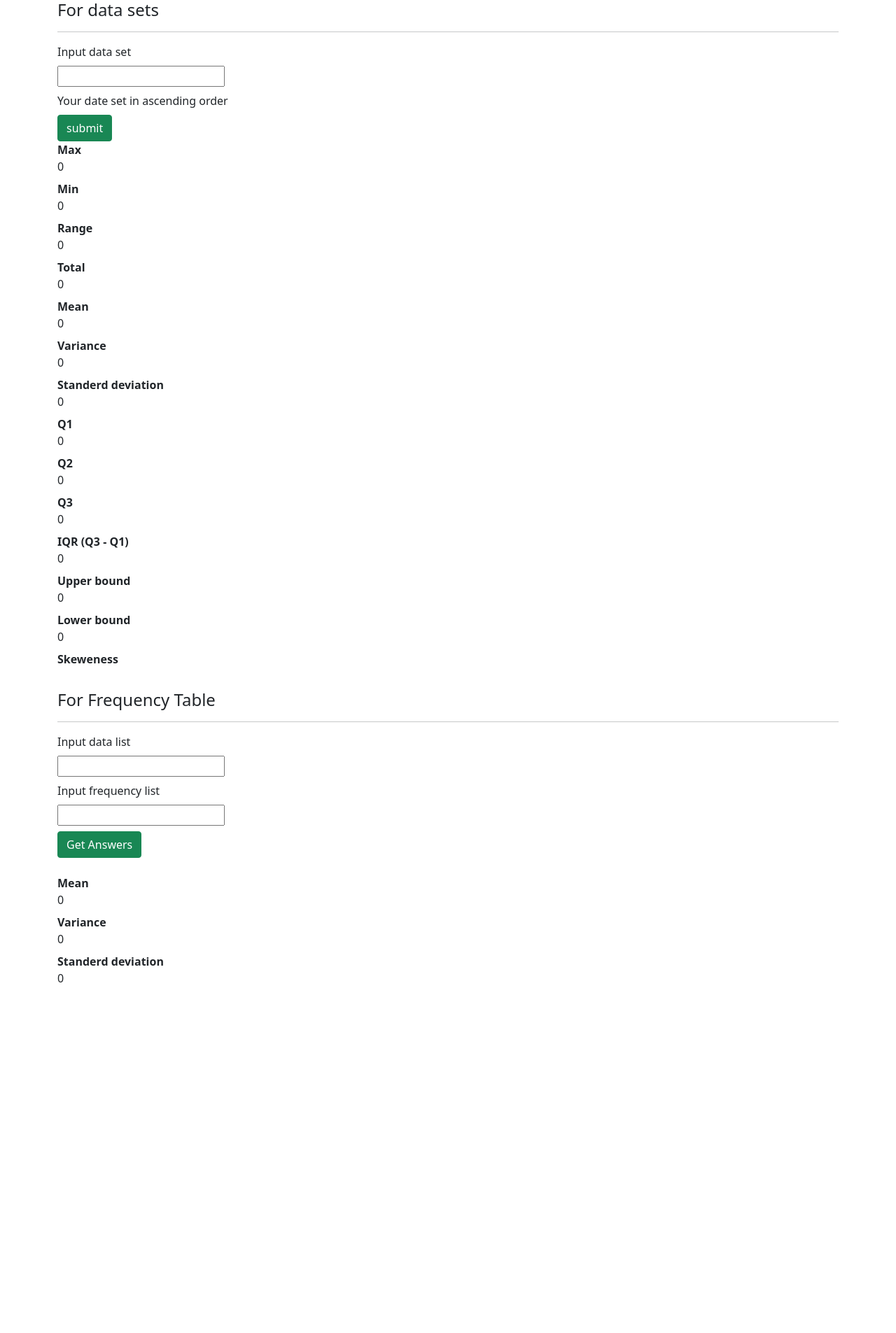
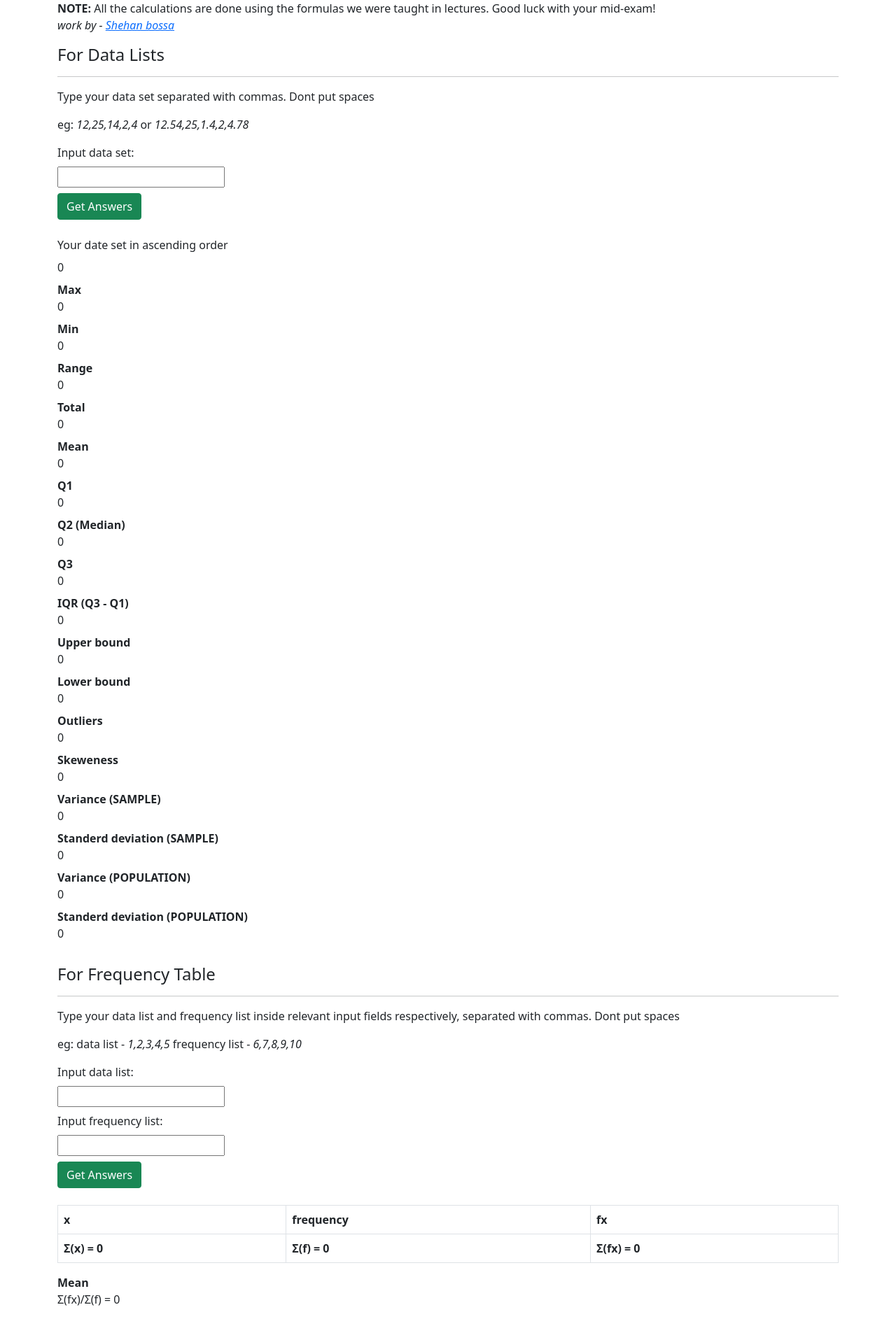
Before and after one commit to Shehanx86/ps-cal, a React (Create React App) app in the folder stat-cal/: page / in a window 1280 px wide. Shown: the top 1905 px of the page at 70% size. Before the commit the page ends 1418 px from the top, so only its background shows below. Built offline with nearby package versions, Linux system fonts and the light colour scheme.

Commit message:
finalized

```diff
--- a/stat-cal/src/App.js
+++ b/stat-cal/src/App.js
@@ -8,27 +8,32 @@ class Stat extends Component {
         super(props);
 
         this.state = {
+            disabled1: false,
             dataSet: '',
             dataList: [], //sorted list
             total: 0,
             mean: 0,
-            variance: 0,
-            standard_deviation: 0,
+            populationSD: 0,
+            sampleSD: 0,
+            sampleVariance: 0,
+            populationVariance: 0,
             Q1: 0,
             Q2: 0,
             Q3: 0,
             upperBound: 0,
             lowerBound: 0,
-            skewness: '',
+            skewness: '0',
             min: 0,
             max: 0,
             range: 0,
+            outliers: '0',
+            list: '0'
 
         }
     }
 
     handleChange = (e) => {
-        this.setState({dataSet: e.target.value});
+        this.setState({dataSet: e.target.value, disabled1: false});
     }
 
     setArray = () => {
@@ -59,23 +64,26 @@ class Stat extends Component {
         let total = this.state.total;
         let mean = 0;
         let top = 0;
-        let variance = 0;
-        let SD = 0;
 
         for (var a in temp) {
             top = top + ((temp[a] -  total/temp.length)*(temp[a] -  total/temp.length));
         }
 
         mean = total/temp.length;
-        variance = top/(temp.length-1);
-        SD = Math.sqrt(top/(temp.length-1));
+        let sampleVariance = top/(temp.length-1);
+        let populationVariance = top/(temp.length);
+        let sampleSD = Math.sqrt(top/(temp.length-1));
+        let populationSD = Math.sqrt(top/(temp.length));
+
 
 
         this.setState({
             total: total,
             mean: mean,
-            variance: variance,
-            standard_deviation: SD
+            populationVariance: populationVariance,
+            sampleVariance: sampleVariance,
+            sampleSD: sampleSD,
+            populationSD: populationSD
           });
     }
 
@@ -111,7 +119,6 @@ class Stat extends Component {
 
             Q1 = this.state.dataList[q_1_whole - 1] + (q_1_decimal * (this.state.dataList[q_1_whole] - this.state.dataList[q_1_whole - 1]));
             Q2 = this.state.dataList[q_2_whole - 1] + (q_2_decimal * (this.state.dataList[q_2_whole] - this.state.dataList[q_2_whole - 1]));
-            console.log(this.state.dataList[q_2_whole - 1])
             Q3 = this.state.dataList[q_3_whole - 1] + (q_3_decimal * (this.state.dataList[q_3_whole] - this.state.dataList[q_3_whole - 1]));
 
         let skewness
@@ -135,9 +142,34 @@ class Stat extends Component {
         })
     }
 
+    getOutliers = async () => {
+        await this.quartile();
+
+        let outliers = '';
+
+        for (let i = 0; i < this.state.dataList.length; i++){
+            if (this.state.lowerBound > this.state.dataList[i]){
+                outliers = outliers + this.state.dataList[i] + ', '
+            }
+            if (this.state.upperBound < this.state.dataList[i]){
+                outliers = outliers + this.state.dataList[i] + ', '
+            }
+        }
+        if(outliers == '') {
+            outliers = 'No outliers'
+        } else {
+            outliers = outliers.slice(0, -1);
+            outliers = outliers.slice(0, -1);
+        }
+
+        this.setState({
+            outliers: outliers
+        })
+    }
+
     maxMinRange = async () => {
 
-        await this.quartile();
+        await this.getOutliers();
 
         let newMin = this.state.dataList[0];
         let newMax = this.state.dataList[0];
@@ -159,28 +191,55 @@ class Stat extends Component {
         })
     }
 
+    getList = async () => {
+        await this.maxMinRange();
+
+        let list = '';
+
+        for (let i = 0; i < this.state.dataList.length; i++){
+            list = list + this.state.dataList[i] + ', ';
+        }
+
+        list = list.slice(0, -1);
+        list = list.slice(0, -1);
+
+        this.setState({
+            list: list
+        })
+    }
+
 
     submitHandler = (e) => {
         e.preventDefault();
-        this.maxMinRange();
+        this.getList();
 
+        this.setState({
+            disabled1: true
+        })
     }
 
     render() {
         return (
             <div className="container">
-                       <h4>For data sets</h4>
+
+                <p><b>NOTE: </b>All the calculations are done using the formulas we were taught in lectures. Good luck with your mid-exam! <br/><i>work by - <a href="https://shehanx86.github.io/">Shehan bossa</a></i></p>
+
+                       <h4>For Data Lists</h4>
                     <hr/>
                     <d1 className="row">
                     <form>
-
-                        <dd className="col-sm-3">Input data set</dd>
+                    <p>Type your data set separated with commas. Dont put spaces </p>
+                        <p>eg: <i>12,25,14,2,4 </i>
+                        or <i>12.54,25,1.4,2,4.78</i></p>
+                        <dd className="col-sm-3">Input data set:</dd>
                         <dd className="col-sm-9"><input type='text' id='dataSet' onChange={this.handleChange}/></dd>
 
+                        <button className='btn btn-success' disabled={this.state.disabled1} onClick={this.submitHandler}>Get Answers</button>
+                        <br/>
+                        <br/>
+
                         <dd className="col-sm-3">Your date set in ascending order</dd>
-                        <dd className="col-sm-9">{this.state.Array1}</dd>
-
-                        <button className='btn btn-success' onClick={this.submitHandler}>submit</button>
+                        <dd className="col-sm-9">{this.state.list}</dd>
 
                         <dt className="col-sm-3">Max</dt>
                         <dd className="col-sm-9">{this.state.max}</dd>
@@ -197,16 +256,10 @@ class Stat extends Component {
                         <dt className="col-sm-3">Mean</dt>
                         <dd className="col-sm-9">{this.state.mean}</dd>
 
-                        <dt className="col-sm-3">Variance</dt>
-                        <dd className="col-sm-9">{this.state.variance}</dd>
-
-                        <dt className="col-sm-3">Standerd deviation</dt>
-                        <dd className="col-sm-9">{this.state.standard_deviation}</dd>
-
                         <dt className="col-sm-3">Q1</dt>
                         <dd className="col-sm-9">{this.state.Q1}</dd>
 
-                        <dt className="col-sm-3">Q2</dt>
+                        <dt className="col-sm-3">Q2 (Median)</dt>
                         <dd className="col-sm-9">{this.state.Q2}</dd>
 
                         <dt className="col-sm-3">Q3</dt>
@@ -221,8 +274,23 @@ class Stat extends Component {
                         <dt className="col-sm-3">Lower bound</dt>
                         <dd className="col-sm-9">{this.state.lowerBound}</dd>
 
+                        <dt className="col-sm-3">Outliers</dt>
+                        <dd className="col-sm-9">{this.state.outliers}</dd>
+
                         <dt className="col-sm-3">Skeweness</dt>
                         <dd className="col-sm-9">{this.state.skewness}</dd>
+
+                        <dt className="col-sm-3">Variance (SAMPLE)</dt>
+                        <dd className="col-sm-9">{this.state.sampleVariance}</dd>
+
+                        <dt className="col-sm-3">Standerd deviation (SAMPLE)</dt>
+                        <dd className="col-sm-9">{Math.sqrt(this.state.sampleVariance)}</dd>
+
+                        <dt className="col-sm-3">Variance (POPULATION)</dt>
+                        <dd className="col-sm-9">{this.state.populationVariance}</dd>
+
+                        <dt className="col-sm-3">Standerd deviation (POPULATION)</dt>
+                        <dd className="col-sm-9">{Math.sqrt(this.state.populationVariance)}</dd>
 
 
                     </form>
--- a/stat-cal/src/components/FrequencyTable.js
+++ b/stat-cal/src/components/FrequencyTable.js
@@ -5,6 +5,7 @@ export default class FrequencyTable extends Component {
         super(props)
 
         this.state = {
+            disabled: false,
             dataList: '',
             frequencyList: '',
             dataListArray: [],
@@ -12,21 +13,23 @@ export default class FrequencyTable extends Component {
             totalFrequency: 0,
             totalData: 0,
             mean: 0,
-            variance: 0,
-            standard_deviation: 0
+            sampleVariance: 0,
+            populationVariance: 0
 
         }
     }
 
     handleChange1 = (e) =>{
         this.setState({
-            dataList: e.target.value
+            dataList: e.target.value,
+            disabled: false
         })
     }
 
     handleChange2 = (e) =>{
         this.setState({
-            frequencyList: e.target.value
+            frequencyList: e.target.value,
+            disabled: false
         })
     }
 
@@ -87,8 +90,7 @@ export default class FrequencyTable extends Component {
     getVariance = async () => {
         let mean = await this.getMean();
         let top = 0;
-        let totalFrequency = this.state.totalFrequency
-        let variance = 0;
+        let totalFrequency = this.state.totalFrequency;
 
         for(let i = 0; i < this.state.dataListArray.length; i++){
             top += ((this.state.dataListArray[i] - mean)*(this.state.dataListArray[i] - mean))*this.state.frequencyListArray[i];
@@ -96,10 +98,12 @@ export default class FrequencyTable extends Component {
 
         console.log(top)
 
-        variance = top/(totalFrequency-1);
+        let sampleVariance = top/(totalFrequency-1);
+        let populationVariance = top/(totalFrequency);
 
         this.setState({
-            variance: variance
+            sampleVariance: sampleVariance,
+            populationVariance: populationVariance
         })
     }
 
@@ -109,7 +113,12 @@ export default class FrequencyTable extends Component {
         this.frequencyListArrayCreate();
         this.getVariance();
 
+        this.setState({
+            disabled: true
+        })
+
     }
+
 
     render() {
         return (
@@ -118,25 +127,65 @@ export default class FrequencyTable extends Component {
                     <hr/>
                     <d1 className="row">
                     <form>
-
-                        <dd className="col-sm-3">Input data list</dd>
+                    <p>Type your data list and frequency list inside relevant input fields respectively, separated with commas. Dont put spaces </p>
+                        <p>eg: data list - <i>1,2,3,4,5   </i>
+                        frequency list -  <i>6,7,8,9,10</i></p>
+                        <dd className="col-sm-3">Input data list:</dd>
                         <dd className="col-sm-9"><input type='text' id='dataList' onChange={this.handleChange1}/></dd>
 
-                        <dd className="col-sm-3">Input frequency list</dd>
+                        <dd className="col-sm-3">Input frequency list:</dd>
                         <dd className="col-sm-9"><input type='text' id='frequencyList' onChange={this.handleChange2}/></dd>
 
-                        <button className='btn btn-success' onClick={this.submitHandler}>Get Answers</button>
+                        <button className='btn btn-success' disabled={this.state.disabled} onClick={this.submitHandler}>Get Answers</button>
                         <br/>
                         <br/>
 
+                        <table class="table table-bordered">
+                            <thead>
+                                <tr>
+                                <th scope="col">x</th>
+                                <th scope="col">frequency</th>
+                                <th scope="col">fx</th>
+                                </tr>
+                            </thead>
+                            <tbody>
+
+                                {this.state.dataListArray.map((x, i) => (
+
+                                        <tr key={i}>
+                                        <td scope="row">{x}</td>
+                                        <td scope="row">{this.state.frequencyListArray[i]}</td>
+                                        <th scope="row">{this.state.frequencyListArray[i]*x}</th>
+                                        </tr>
+
+                                  ))}
+                                        <tr>
+                                        <th scope="row">Σ(x) = {this.state.totalData}</th>
+                                        <th scope="row">Σ(f) = {this.state.totalFrequency}</th>
+                                        <th scope="row">Σ(fx) = {this.state.totalFrequency*this.state.totalData}</th>
+                                        </tr>
+
+                            </tbody>
+                            </table>
+
                         <dt className="col-sm-3">Mean</dt>
-                        <dd className="col-sm-9">{this.state.mean}</dd>
-
+                        <dd className="col-sm-9">Σ(fx)/Σ(f) = {this.state.mean}</dd>
+                        <br/>
+                        <p>If the question does not mention if sample or population, GET SAMPLE VALUES. DEFAULT IS SAMPLE</p>
+                        <h3>IF DATA SET IS SAMPLE</h3>
                         <dt className="col-sm-3">Variance</dt>
-                        <dd className="col-sm-9">{this.state.variance}</dd>
+                        <dd className="col-sm-9">{this.state.sampleVariance}</dd>
 
                         <dt className="col-sm-3">Standerd deviation</dt>
-                        <dd className="col-sm-9">{this.state.standard_deviation}</dd>
+                        <dd className="col-sm-9">{Math.sqrt(this.state.sampleVariance)}</dd>
+                        <br/>
+
+                        <h3>IF DATA SET IS POPULATION</h3>
+                        <dt className="col-sm-3">Variance</dt>
+                        <dd className="col-sm-9">{this.state.populationVariance}</dd>
+
+                        <dt className="col-sm-3">Standerd deviation</dt>
+                        <dd className="col-sm-9">{Math.sqrt(this.state.populationVariance)}</dd>
 
                     </form>
                     </d1>
```
Also changed, not shown: 1 other file (tests, documents, lock files or other folders).
